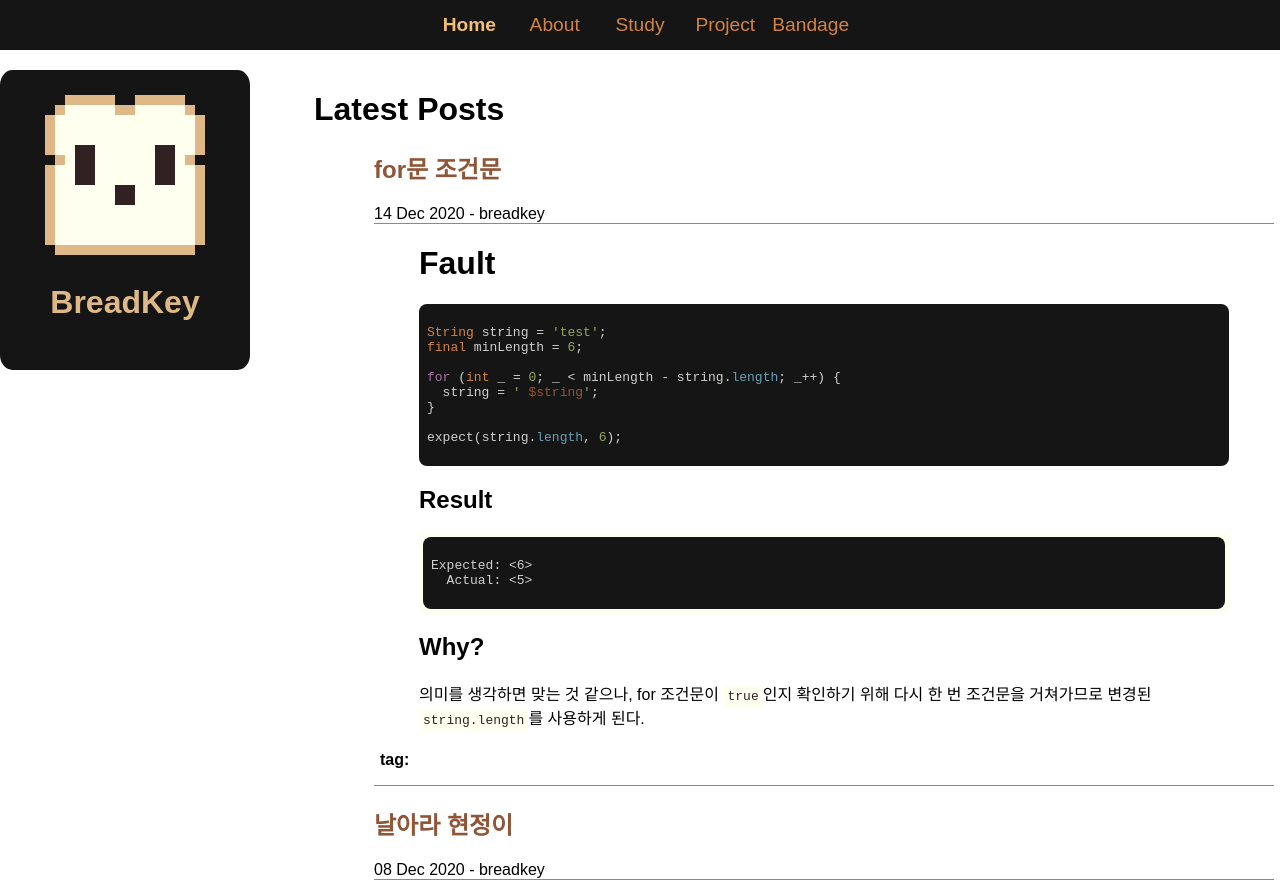
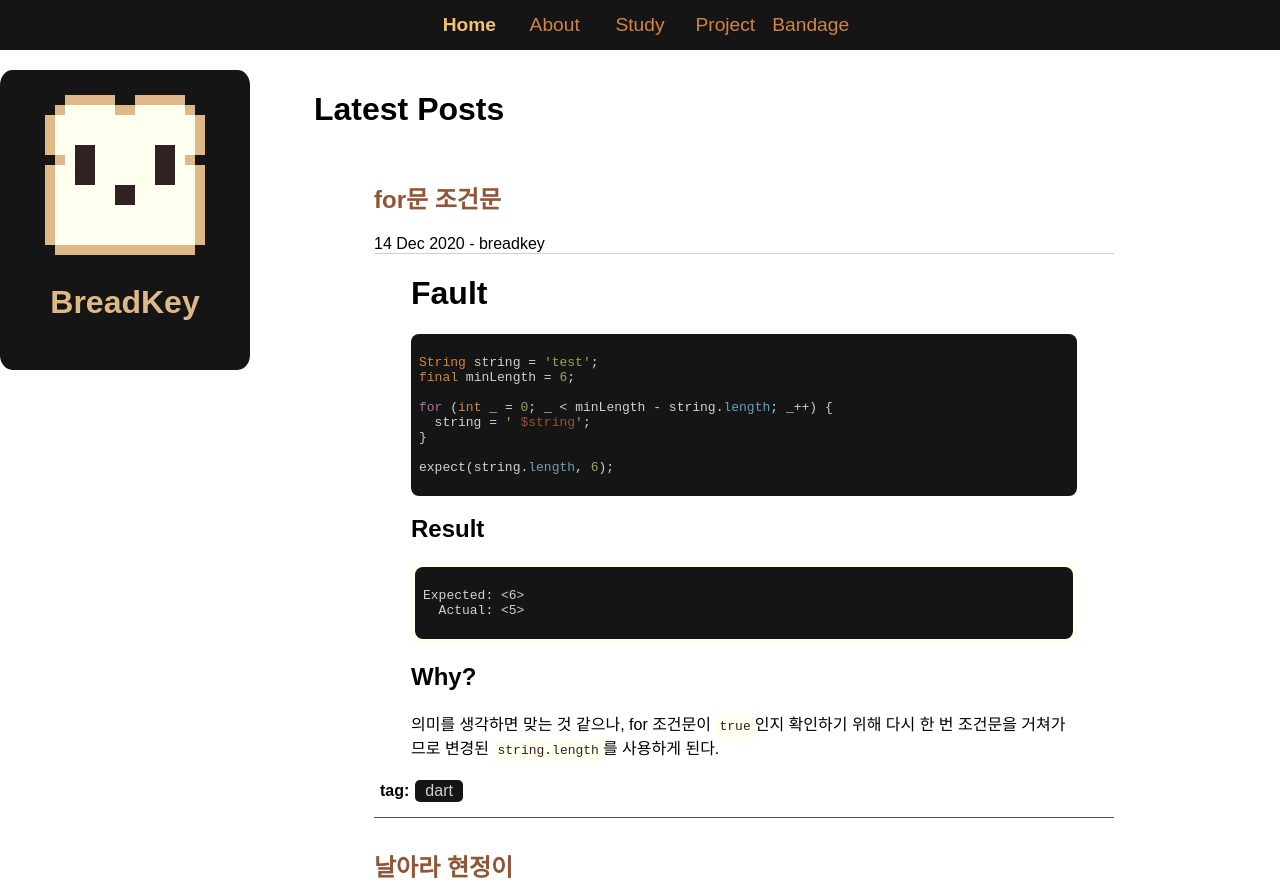
Before and after one commit to BreadKey/breadkey.github.io, a Jekyll site: the page built from index.html, in a window 1280 px wide, cut to the strip 0-892 px from the top of the page. Built offline with Jekyll 4.4.1, drawn with Linux system fonts in a browser that asks for light colours.

Commit message:
fix layout

```diff
--- a/_includes/post_summary.html
+++ b/_includes/post_summary.html
@@ -1,8 +1,8 @@
-<div class="post-summary" style="padding-bottom: 10px; border-bottom: 1px solid #aa759f;">
+<div class="post-summary" style="padding-top: 10px; padding-bottom: 10px; border-bottom: 1px solid #505050;">
 	<a id="post-title-link" href="{{ post.url }}">
 		<h2>{{ post.title }}</h2>
 	</a>
-	<p id = "post-date" style="border-bottom: 1px solid #aa759f;">{{ post.date | date_to_string }} - {{ post.author }}</p>
+	<p id = "post-date" style="border-bottom: 1px solid #d0d0d0;">{{ post.date | date_to_string }} - {{ post.author }}</p>
 	<div style="width: 90%; margin-left: auto; margin-right: auto;">{{ post.excerpt }}</div>
 	{% include post_tag.html %}
 </div>
--- a/_layouts/default.html
+++ b/_layouts/default.html
@@ -7,7 +7,7 @@
 	<link rel="stylesheet" href="/assets/css/syntax.css">
 	<script src="https://unpkg.com/mermaid@8.8.4/dist/mermaid.min.js"></script>
 </head>
-<body style="margin: 0px; min-width: 1012px;">
+<body style="margin: 0px;">
 	<div class="menu">
 		<div class="center-container" id="navigation-container">
 			<div class="center-content">
--- a/_posts/2020-12-14-for-loop-statement.md
+++ b/_posts/2020-12-14-for-loop-statement.md
@@ -3,6 +3,7 @@
 author: breadkey
 categories: bandage
 layout: post
+tags: dart
 ---
 
 # Fault
--- /dev/null
+++ b/_tags/dart.md
@@ -0,0 +1,4 @@
+---
+name: dart
+title: dart
+---
--- a/css/default.css
+++ b/css/default.css
@@ -84,7 +84,8 @@
 }
 
 #content-container {
-	width: 75%;
+	width: 90%;
+	max-width: 800px;
 }
 
 .float-left {
```
